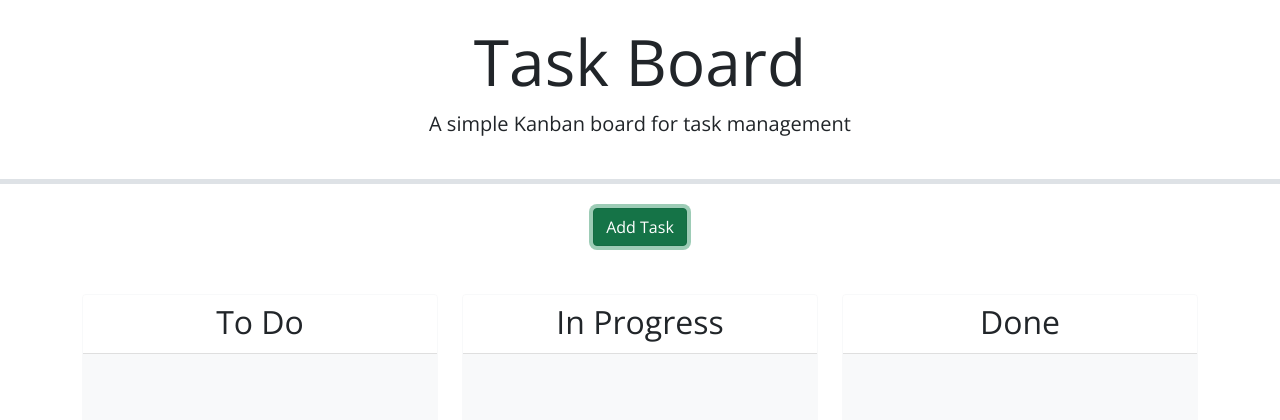
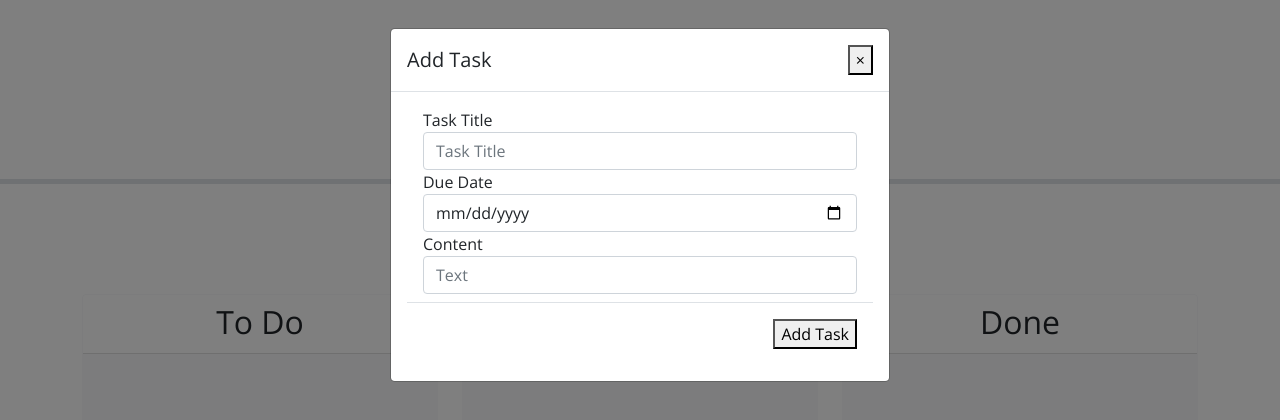
Before and after one commit to TreyWayland7/Task-Board, a plain HTML site: page index.html in a window 1280 px wide. Both pictures are taken after a click on the button "Add Task". Drawn offline with nearby package versions, Linux system fonts and the light colour scheme.

Commit message:
added modal form

```diff
--- a/assets/js/script.js
+++ b/assets/js/script.js
@@ -1,6 +1,18 @@
 // Retrieve tasks and nextId from localStorage
 let taskList = JSON.parse(localStorage.getItem("tasks"));
 let nextId = JSON.parse(localStorage.getItem("nextId"));
+
+
+
+// const addTaskButtonEl = document.querySelector('#addButton')
+// const modalEl = document.querySelector('#modal')
+// const modalEl = document.getElementById("modal");
+const submitTaskButtonEl = document.getElementById("submitTaskButton");
+const inputTaskTitleEl = document.getElementById("inputTaskTitle");
+const inputDateEl = document.getElementById("inputDate");
+const inpu1tContentEl = document.getElementById("inpu1tContent");
+const formModalEl = document.getElementById("formModal");
+
 
 // Todo: create a function to generate a unique task id
 function generateTaskId() {
@@ -9,7 +21,8 @@ function generateTaskId() {
 
 // Todo: create a function to create a task card
 function createTaskCard(task) {
-
+    const taskCard = document.createElement('div');
+    document.body.appendChild(taskCard);
 }
 
 // Todo: create a function to render the task list and make cards draggable
@@ -19,7 +32,19 @@ function renderTaskList() {
 
 // Todo: create a function to handle adding a new task
 function handleAddTask(event){
+    event.preventDefault();
+    console.log(inputDateEl.value);
+    console.log(inpu1tContentEl.value);
 
+
+    $('#formModal').modal('hide');
+
+    const task = {
+        title : inputTaskTitleEl.value,
+        date : inputDateEl.value,
+        content: inpu1tContentEl.value
+    };
+    createTaskCard(task);
 }
 
 // Todo: create a function to handle deleting a task
@@ -31,8 +56,11 @@ function handleDeleteTask(event){
 function handleDrop(event, ui) {
 
 }
-
+// addTaskButtonEl.addEventListener('click', handleAddTask);
 // Todo: when the page loads, render the task list, add event listeners, make lanes droppable, and make the due date field a date picker
 $(document).ready(function () {
 
 });
+
+
+formModalEl.addEventListener('submit', handleAddTask);
--- a/index.html
+++ b/index.html
@@ -22,9 +22,46 @@
   </header>
   <div class="container">
     <div class="text-center mb-5">
-      <button class="btn btn-success" data-bs-toggle="modal" data-bs-target="#formModal">Add Task</button>
+      <button  id="addButton" class="btn btn-success" data-bs-toggle="modal" data-bs-target="#formModal">Add Task</button>
     </div>
+
     <!-- Todo: Create a modal with a form to add tasks -->
+
+
+
+    <div class="modal fade" id="formModal"  onsubmit="return false" tabindex="-1" role="dialog" aria-labelledby="exampleModalLabel" aria-hidden="true">
+      <div class="modal-dialog" role="document">
+        <div class="modal-content">
+          <div class="modal-header">
+            <h5 class="modal-title" id="exampleModalLabel">Add Task</h5>
+            <button type="button" class="close" data-bs-dismiss="modal" aria-label="Close">
+              <span aria-hidden="true">&times;</span>
+            </button>
+          </div>
+          <div class="modal-body">
+            <form class="">
+              <div class="form-group mx-sm-3 mb-2">
+                <label for="inputTaskTitle">Task Title</label>
+                <input type="text" class="form-control" id="inputTaskTitle" placeholder="Task Title">
+                <label for="inputDate">Due Date</label>
+                <input type="date" class="form-control" id="inputDate" placeholder="Text">
+                <label for="inpu1tContent">Content</label>
+                <input type="text" class="form-control" id="inpu1tContent" placeholder="Text">
+              </div>
+              <div class="modal-footer">
+
+              <button id="submitTaskButton" type="submit" class="close">Add Task</button>
+            </div>
+
+            </form>
+
+
+
+          </div>
+        </div>
+      </div>
+    </div>
+
     <div class="row swim-lanes text-center justify-content-between">
       <div class="col-12 col-lg-4 d-flex">
         <div id="to-do" class="card border-light mb-3 lane flex-grow-1">
```
Also changed, not shown: assets/css/style.css (+10 -0 lines).
